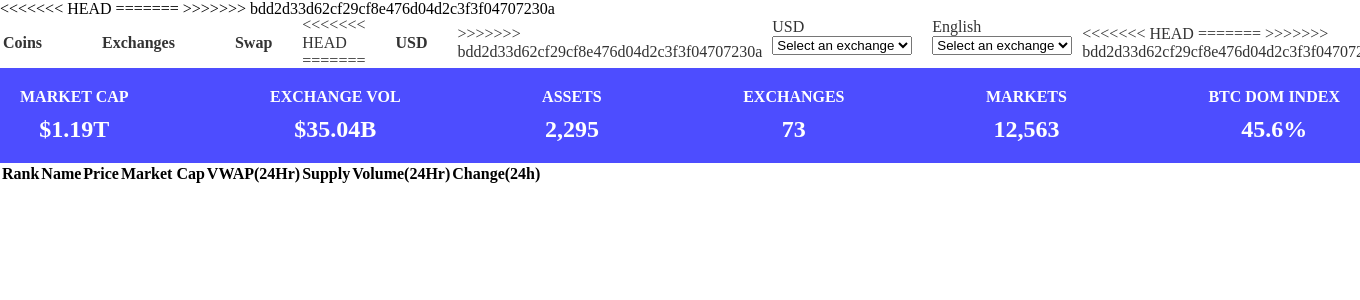
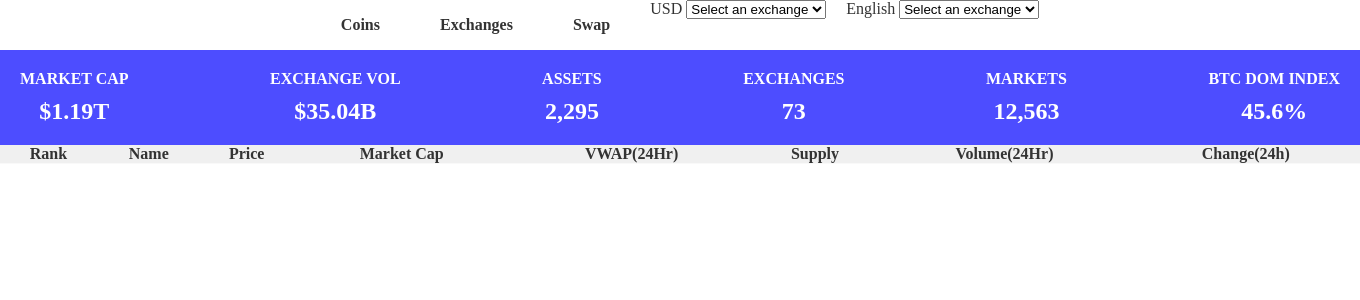
Before and after one commit to Wk-P/Gproject, a Django app: page /exchange/ in a window 1360 px wide; the page is wider, and only the part inside the window is pictured. Shown: the top 300 px of that part. Run offline with Django 4.2, Linux system fonts and the light colour scheme; lists and menus that the app fills with data are empty.

Commit message:
local update

```diff
--- a/exchange/webexchange/static/exchange/exchange.js
+++ b/exchange/webexchange/static/exchange/exchange.js
@@ -1,38 +1,5 @@
-/*
-
-fetch('https://coincap.io/exchanges')
-  .then(response => response.json())
-  .then(data => {
-    // 在这里处理返回的数据
-    console.log(data);
-  })
-  .catch(error => {
-    // 在这里处理请求失败的情况
-    console.error(error);
-  });
-
-
-
-  fetch("", {
-    method: "POST",
-    headers: {
-        "Content-Type": "application/json",
-        "X-CSRFToken": csrftoken,
-    }
-}).then(response => response.json())
-.then(data => {
-    marketdata = data['data'];
-    console.log(marketdata);
-    for (item in marketdata) {
-        li = document.createElement('li')
-        li.textContent = toString(marketdata[item]['baseSymbol']) + " | " + toString(marketdata[item]['priceUsd']);
-        $("#coin-item").append(li);
-    }
-})
-*/
-
 window.onload = () => {
-    const td_id = ['Rank', 'Name', 'Trading Pairs', 'Volume(24Hr)', 'Total', 'Status'];
+    const td_id = ['rank', 'name', 'price', 'market-cap', 'vmap', 'supply', 'volume', 'change'];
 
     fetchMarketInformation().then(data => {
         const intervalId = setInterval(() => {
@@ -46,12 +13,14 @@ window.onload = () => {
                     for (const id of td_id) {
                         let td = document.createElement('td');
                         td.id = id;
-                        if (id === 'Rank') td.innerHTML = item['Rank'];
-                        else if (id === 'Name') td.innerHTML = item['Name'];
-                        else if (id === 'Trading Pairs') td.innerHTML = item['Trading Pairs'];
-                        else if (id === 'Volume(24Hr)') td.innerHTML = item['Volume(24Hr)'];
-                        else if (id === 'Total') td.innerHTML = item['Total'];
-                        else if (id === 'Status') td.innerHTML = item['Status'];
+                        if (id === 'rank') td.innerHTML = item['rank'];
+                        else if (id === 'name') td.innerHTML = item['name'];
+                        else if (id === 'price') td.innerHTML = item['priceUsd'];
+                        else if (id === 'vmap') td.innerHTML = item['vwap24Hr'];
+                        else if (id === 'supply') td.innerHTML = item['supply'];
+                        else if (id === 'market-cap') td.innerHTML = item['marketCapUsd'];
+                        else if (id === 'volume') td.innerHTML = item['volumeUsd24Hr'];
+                        else if (id === 'change') td.innerHTML = item['changePercent24Hr'];
                         tr.appendChild(td);
                     }
                     $('#coin-item').append(tr);
--- a/exchange/webexchange/static/exchange/style.css
+++ b/exchange/webexchange/static/exchange/style.css
@@ -10,6 +10,9 @@
   background-color: #fff;
   color: #333;
   height: 50px;
+  display: flex;
+  justify-content: center;
+  align-items: center;
 }
 
 nav ul {
@@ -24,6 +27,7 @@
 
 nav li {
   height: 100%;
+  margin: 0 10px;
 }
 
 nav a {
@@ -34,11 +38,13 @@
   padding: 0 20px;
   text-decoration: none;
   color: #333;
+  font-weight: bold;
 }
 
 nav a:hover {
   background-color: #666;
 }
+
 .market-info {
   background-color: #4d4dff;
   color: #fff;
@@ -62,68 +68,38 @@
   font-weight: bold;
   margin-top: 10px;
 }
-/* 清除默认的浏览器样式 */
-* {
-    margin: 0;
-    padding: 0;
-    box-sizing: border-box;
+
+table {
+  width: 100%;
+  font-size: 16px;
+  color: #333;
+  font-weight: bold;
+  border-collapse: collapse;
+  background-color: #ffffff9f;
 }
 
-  /* 导航样式 */
-  nav {
-    background-color: #fff;
-    color: #333;
-    height: 50px;
+table tr {
+  width: 100%;
+  border-bottom: 1px solid #ffffff9f;
+  background-color: #ffffff9f;
 }
 
-  nav ul {
-    list-style: none;
-    margin: 0;
-    padding: 0;
-    display: flex;
-    justify-content: space-between;
-    align-items: center;
-    height: 100%;
+table tr td {
+  padding: 10px;
+  text-align: center;
 }
 
-  nav li {
-    height: 100%;
+.fade-in {
+  background-color: rgba(206, 148, 106, 0.5); /* 设置透明度为0.5的黄色背景 */
+  transition: background-color 1s ease-in-out; /* 添加渐变效果 */
 }
 
-  nav a {
-    display: flex;
-    justify-content: center;
-    align-items: center;
-    height: 100%;
-    padding: 0 20px;
-    text-decoration: none;
+.fade-out {
+  transition: background-color 1s ease-in-out; /* 添加渐变效果 */
+  background-color: transparent; /* 设置透明背景 */
+}
+
+.thead {
+  background-color: #f0f0f0;
   color: #333;
 }
-
-  nav a:hover {
-    background-color: #666;
-  }
-
-
-
-  nav {
-  display: flex;
-  justify-content: center;
-  }
-
-  ul {
-  display: flex;
-  list-style: none;
-  margin: 0;
-  padding: 0;
-  }
-
-  li {
-  margin: 0 10px;
-  }
-
-  a {
-  text-decoration: none;
-  color: black;
-  font-weight: bold;
-  }
--- a/exchange/webexchange/templates/exchange.html
+++ b/exchange/webexchange/templates/exchange.html
@@ -3,16 +3,13 @@
 
 <head>
   <meta charset="UTF-8">
-<<<<<<< HEAD
   <title>Coins</title>
-=======
-  <title>exchange</title>
->>>>>>> bdd2d33d62cf29cf8e476d04d2c3f3f04707230a
   <script src="https://code.jquery.com/jquery-3.6.0.min.js"></script>
   {% load static %}
   <script src="{% static '/exchange/exchange.js' %}"></script>
   <script src="{% static '/lib/fnlib.js' %}"></script>
   <link rel="stylesheet" href="{% static '/exchange/style.css' %}">
+  <title>exchage</title>
 </head>
 
 <body>
@@ -22,10 +19,6 @@
         <li><a id="coin" href="{% url 'coins' %}">Coins</a></li>
         <li><a id="exchanges" href="{% url 'exchange' %}">Exchanges</a></li>
         <li><a id="swap" href="#">Swap</a></li>
-<<<<<<< HEAD
-=======
-        <li><a id="usd" href="#">USD</a></li>
->>>>>>> bdd2d33d62cf29cf8e476d04d2c3f3f04707230a
         <li> <label for="exchange-dropdown">USD</label>
           <select id="exchange-dropdown">
             <option value="">Select an exchange</option>
@@ -42,18 +35,6 @@
             <option value="kraken">한국어</option>
           </select>
         </li>
-<<<<<<< HEAD
-=======
-       <!--
-
-        <a href="#"> Name </a>
-        <a href="#">   Trading Pairs </a>
-        <a href="#"> Volume(24Hr) </a>
-        <a href="#"> Total(%) </a>
-        <a href="#"> status </a>
-        -->
-
->>>>>>> bdd2d33d62cf29cf8e476d04d2c3f3f04707230a
         <!-- <li><a id="english" href="#">English</a></li> -->
       </ul>
     </nav>
```
Lines whose indentation alone changed are shown as unchanged.
